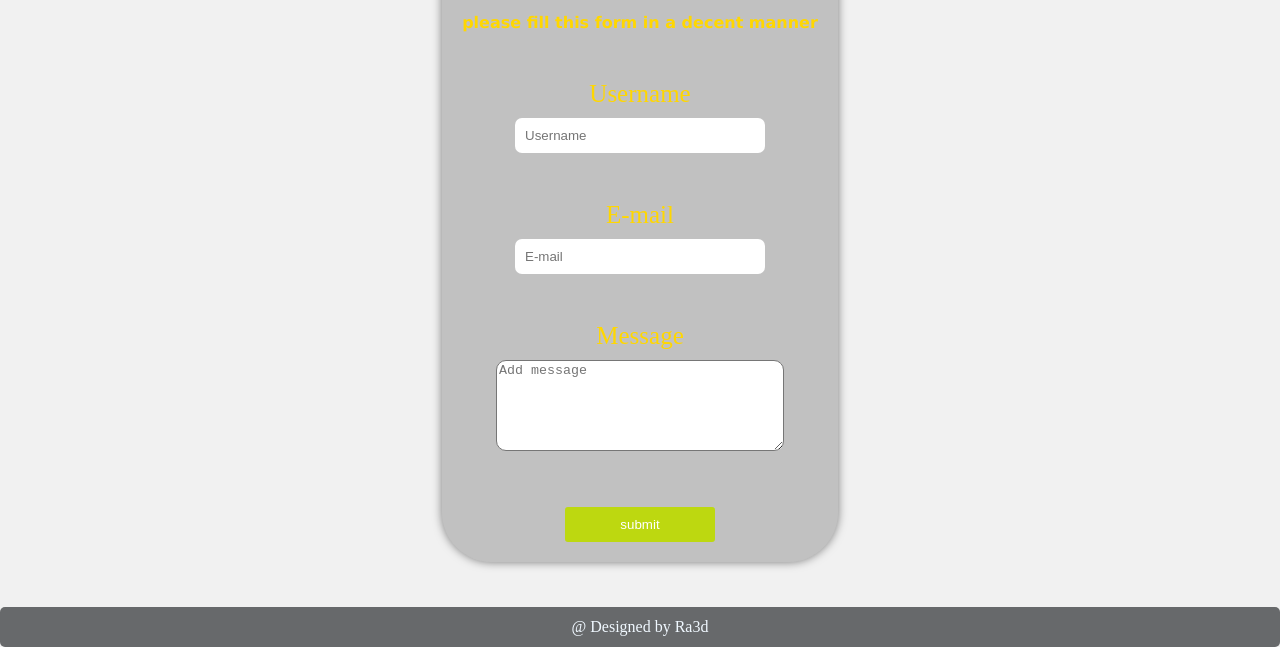
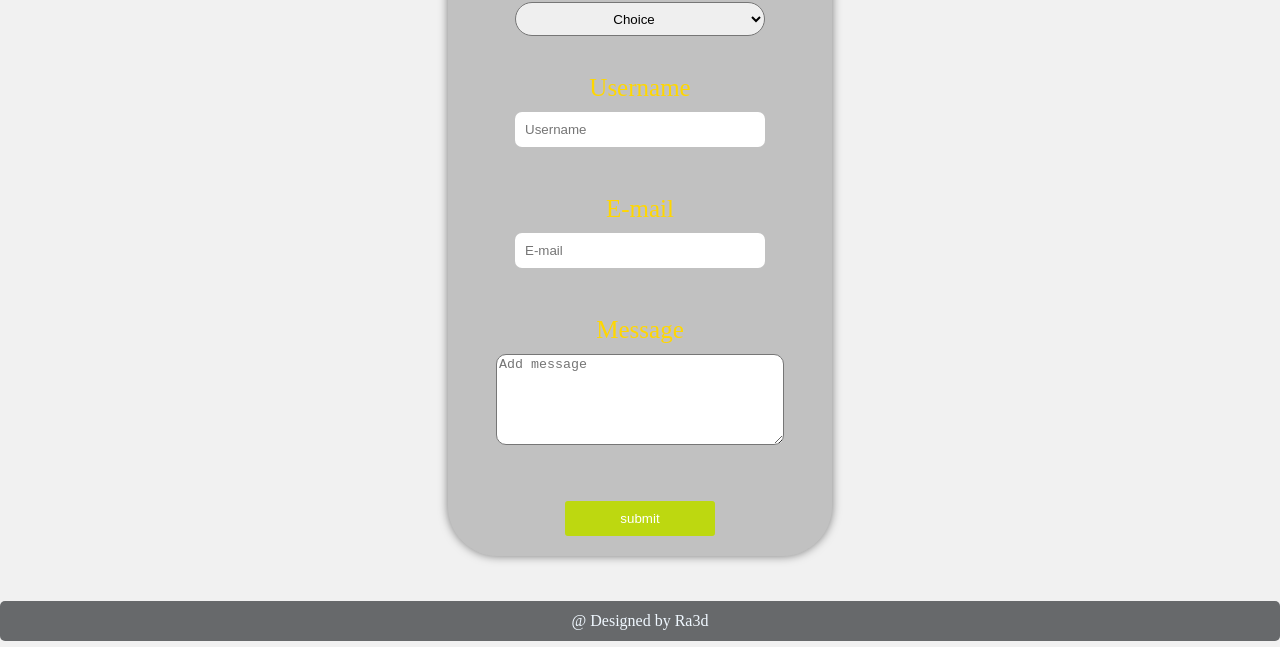
Before and after one commit to 0MOHAMED0S/ROSA, a plain HTML site: page PAGES/contact_us.html in a window 1280 px wide. Shown: the part 305-952 px from the top of the page. Drawn offline with Linux system fonts and the light colour scheme.

Commit message:
Update contact_us.html

```diff
--- a/PAGES/contact_us.html
+++ b/PAGES/contact_us.html
@@ -65,7 +65,12 @@
                 </center>
                 <center>
                     <h2>contact us</h2>
-                    <h4>please fill this form in a decent manner</h4>
+                    <select id="expiry_month" name="expiry_month" >
+                            <option  value="Choice">Choice</option>
+                            <option value="Would you like to tell us a suggestion?">Would you like to tell us a suggestion?</option>
+                            <option value="Would you like to tell us about a problem?">Would you like to tell us about a problem?</option>
+                            <option value="something else">something else</option>
+                        </select>
                 </center>
                 <br>
                 <label class="lab1" for="">Username</label>
```
